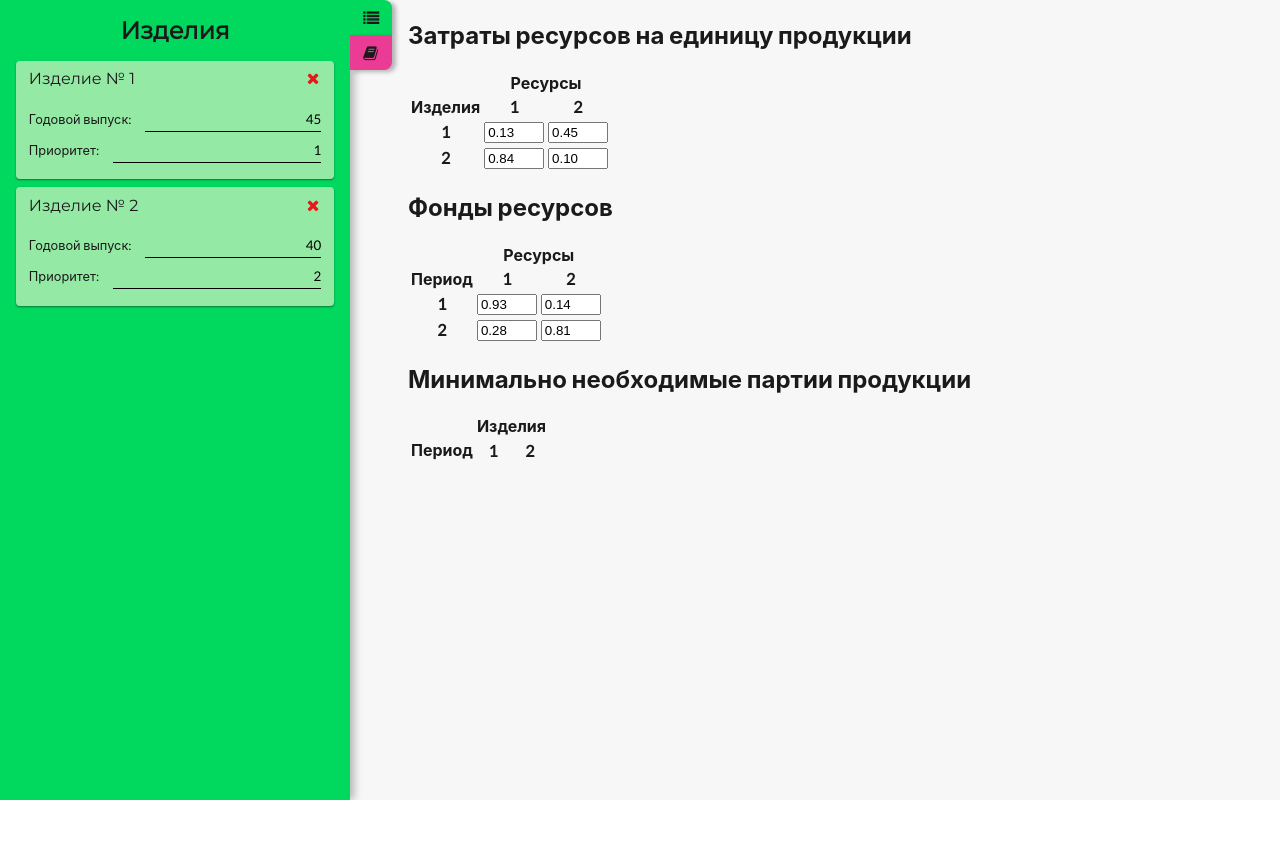
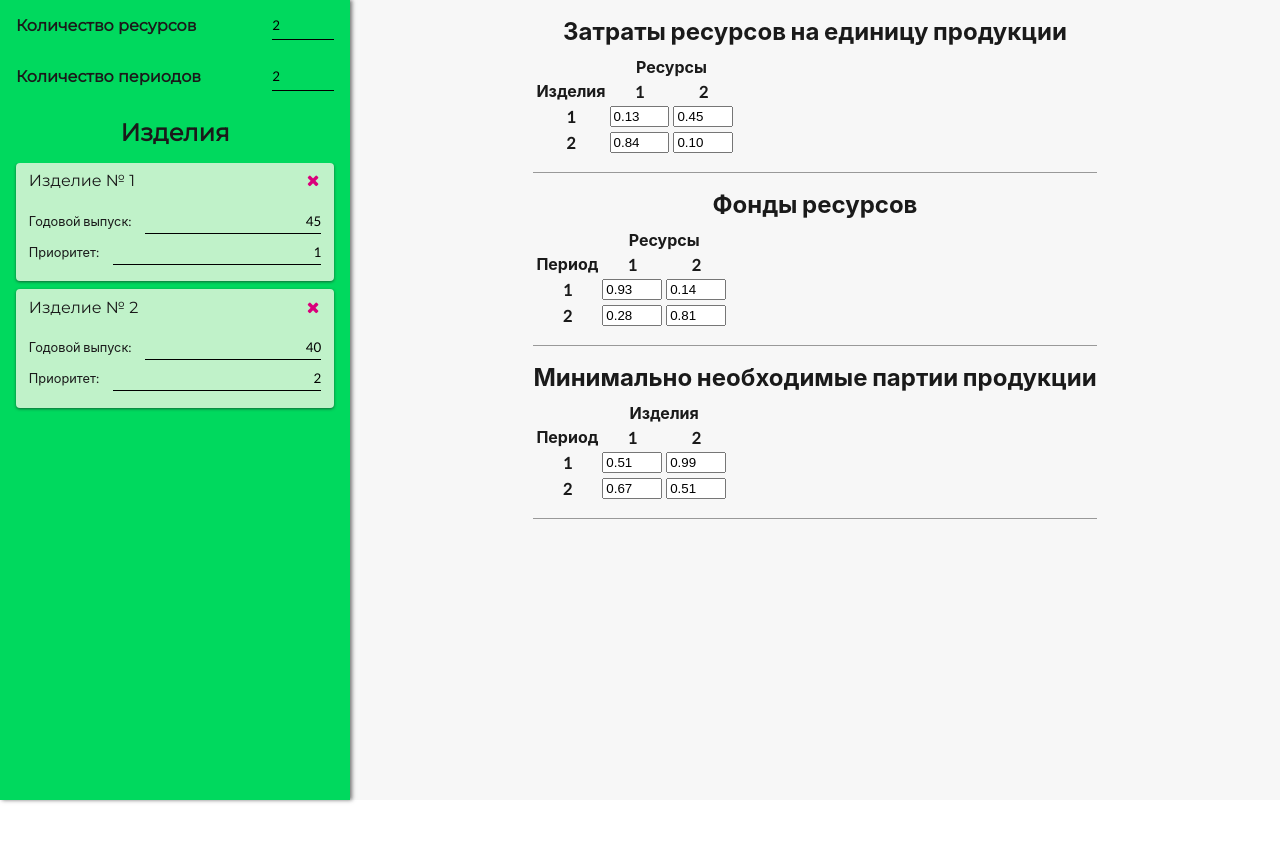
Before and after one commit to PlumpAlbert/kachan_1, a React (Create React App) app: page / in a window 1280 px wide. Shown: the top 842 px of the page. Before the commit the page ends 800 px from the top, so only its background shows below. Built offline with nearby package versions, Linux system fonts and the light colour scheme.

Commit message:
Le finale de markup

```diff
--- a/src/components/Product.jsx
+++ b/src/components/Product.jsx
@@ -3,11 +3,11 @@ import PropTypes from "prop-types";
 
 import "../styles/Product.scss";
 
-const Product = ({ name, priority, production, onChanged }) => (
+const Product = ({ id, priority, production, onChanged, onDelete }) => (
   <div className="product">
     <div className="product-line">
-      <p className="product-name">{name}</p>
-      <i className="fa fa-times" />
+      <p className="product-name">{`Изделие № ${id + 1}`}</p>
+      <i className="fa fa-times" onClick={() => onDelete(id)} />
     </div>
     <div className="product-body">
       <p className="product-line">
@@ -15,10 +15,11 @@ const Product = ({ name, priority, production, onChanged }) => (
         <input
           type="text"
           className="body-value"
-          onBlur={
-            onChanged && (e => onChanged("production", e.currentTarget.value))
+          onChange={
+            onChanged &&
+            (e => onChanged(id, "production", e.currentTarget.value))
           }
-          defaultValue={production}
+          value={production}
         />
       </p>
       <p className="product-line">
@@ -26,10 +27,10 @@ const Product = ({ name, priority, production, onChanged }) => (
         <input
           type="text"
           className="body-value"
-          onBlur={
-            onChanged && (e => onChanged("priority", e.currentTarget.value))
+          onChange={
+            onChanged && (e => onChanged(id, "priority", e.currentTarget.value))
           }
-          defaultValue={priority}
+          value={priority}
         />
       </p>
     </div>
@@ -37,7 +38,7 @@ const Product = ({ name, priority, production, onChanged }) => (
 );
 
 Product.propTypes = {
-  name: PropTypes.string.isRequired,
+  id: PropTypes.number.isRequired,
   priority: PropTypes.number.isRequired,
   production: PropTypes.number.isRequired,
   onChanged: PropTypes.func
--- a/src/components/Resource.jsx
+++ /dev/null
@@ -1,5 +0,0 @@
-import React from "react";
-
-const Resource = () => null;
-
-export default Resource;
--- a/src/controllers/App.jsx
+++ b/src/controllers/App.jsx
@@ -2,20 +2,56 @@ import "../styles/App.scss";
 
 import React from "react";
 import Product from "../components/Product";
-import Resource from "../components/Resource";
 
 class App extends React.PureComponent {
   state = {
     products: [
-      { name: "Изделие № 1", production: 45.0, priority: 1 },
-      { name: "Изделие № 2", production: 40.0, priority: 2 }
+      { id: 0, production: 45.0, priority: 1 },
+      { id: 1, production: 40.0, priority: 2 }
     ],
-    resources: [
-      { name: "Изделие № 1", production: 45.0, priority: 1 },
-      { name: "Изделие № 2", production: 40.0, priority: 2 }
-    ],
-    periods: 2,
-    currentList: "products"
+    resources: 2,
+    periods: 2
+  };
+
+  productChanged = (id, property, newValue) => {
+    if (/^\d+(\.\d+)*$/.test(newValue)) {
+      this.setState(state => ({
+        ...state,
+        products: [
+          ...state.products.slice(0, id),
+          {
+            ...state.products[id],
+            [property]: Number(newValue)
+          },
+          ...state.products.slice(id + 1)
+        ]
+      }));
+    }
+  };
+
+  deleteProduct = id =>
+    this.setState(state => ({
+      ...state,
+      products: [
+        ...state.products.slice(0, id),
+        ...state.products.slice(id + 1)
+      ]
+    }));
+
+  resourcesChanged = e => {
+    const newValue = Number(e.currentTarget.value);
+    if (newValue < 1) {
+      return this.setState({ resources: 1 });
+    }
+    this.setState({ resources: newValue });
+  };
+
+  periodsChanged = e => {
+    const newValue = Number(e.currentTarget.value);
+    if (newValue < 1) {
+      return this.setState({ periods: 1 });
+    }
+    this.setState({ periods: newValue });
   };
 
   render() {
@@ -23,28 +59,35 @@ class App extends React.PureComponent {
     return (
       <div className="app">
         <div className="side-panel">
-          <div className={`list list-${currentList}`}>
-            <h2 className="list-header">
-              {currentList === "products" ? "Изделия" : "Ресурсы"}
-            </h2>
+          <div className="block">
+            <p className="block-header">Количество ресурсов</p>
+            <input
+              type="number"
+              className="block-input"
+              onChange={this.resourcesChanged}
+              value={resources}
+            />
+          </div>
+          <div className="block">
+            <p className="block-header">Количество периодов</p>
+            <input
+              type="number"
+              className="block-input"
+              onChange={this.periodsChanged}
+              value={periods}
+            />
+          </div>
+          <div className="list">
+            <h2 className="list-header">Изделия</h2>
             <div className={`wrapper wrapper-${currentList}`}>
-              {currentList === "products"
-                ? products.map(v => Product(v))
-                : resources.map(v => Resource(v))}
-            </div>
-          </div>
-          <div className="options">
-            <div
-              className="option option-products"
-              onClick={() => this.setState({ currentList: "products" })}
-            >
-              <i className="fa fa-list" />
-            </div>
-            <div
-              className="option option-resources"
-              onClick={() => this.setState({ currentList: "resources" })}
-            >
-              <i className="fa fa-book" />
+              {products.map(v => (
+                <Product
+                  key={`product-${v.id}`}
+                  onChanged={this.productChanged}
+                  onDelete={this.deleteProduct}
+                  {...v}
+                />
+              ))}
             </div>
           </div>
         </div>
@@ -57,11 +100,13 @@ class App extends React.PureComponent {
               <thead>
                 <tr>
                   <th></th>
-                  <th colspan={resources.length}>Ресурсы</th>
+                  <th colSpan={resources}>Ресурсы</th>
                 </tr>
                 <tr>
-                  <th colspan={1}>Изделия</th>
-                  {resources.map((v, i) => (
+                  <th colSpan={1}>Изделия</th>
+                  {Array(resources)
+                    .fill(0)
+                    .map((v, i) => (
                       <th key={`consumption-header-${i}`}>{i + 1}</th>
                     ))}
                 </tr>
@@ -71,7 +116,9 @@ class App extends React.PureComponent {
                   return (
                     <tr key={`consumption-row-${i}`}>
                       <th>{i + 1}</th>
-                      {resources.map((col, j) => (
+                      {Array(resources)
+                        .fill(0)
+                        .map((col, j) => (
                           <td key={`consumption-col-${j}`}>
                             <input
                               className="table-input"
@@ -93,11 +140,13 @@ class App extends React.PureComponent {
               <thead>
                 <tr>
                   <th></th>
-                  <th colspan={resources.length}>Ресурсы</th>
+                  <th colSpan={resources}>Ресурсы</th>
                 </tr>
                 <tr>
                   <th>Период</th>
-                  {resources.map((v, i) => (
+                  {Array(resources)
+                    .fill(0)
+                    .map((v, i) => (
                       <th key={`fonds-header-${i}`}>{i + 1}</th>
                     ))}
                 </tr>
@@ -106,7 +155,9 @@ class App extends React.PureComponent {
                 {new Array(periods).fill(0).map((row, i) => (
                   <tr key={`fonds-row-${i}`}>
                     <th>{i + 1}</th>
-                    {resources.map((v, j) => (
+                    {Array(resources)
+                      .fill(0)
+                      .map((v, j) => (
                         <td key={`fonds-col-${j}`}>
                           <input
                             className="table-input"
@@ -129,20 +180,27 @@ class App extends React.PureComponent {
               <thead>
                 <tr>
                   <th></th>
-                  <th colspan={products.length}>Изделия</th>
+                  <th colSpan={products.length}>Изделия</th>
                 </tr>
                 <tr>
                   <th>Период</th>
                   {products.map((v, i) => (
-                    <th className={`parties-header-${i}`}>{i + 1}</th>
+                    <th key={`parties-header-${i}`}>{i + 1}</th>
                   ))}
                 </tr>
               </thead>
               <tbody>
                 {new Array(periods).fill(0).map((row, i) => (
                   <tr key={`parties-row-${i}`}>
+                    <th>{i + 1}</th>
                     {products.map((col, j) => (
-                      <td key={`parties-col-${j}`}></td>
+                      <td key={`parties-col-${j}`}>
+                        <input
+                          type="number"
+                          className="table-input"
+                          defaultValue={Math.random().toFixed(2)}
+                        />
+                      </td>
                     ))}
                   </tr>
                 ))}
--- a/src/styles/App.scss
+++ b/src/styles/App.scss
@@ -1,13 +1,5 @@
 @import "./mixins.scss";
-$white: hsl(0, 0%, 97%);
-$grey: hsl(0, 0%, 27%);
-$black: hsl(0, 0%, 10%);
-$accent-dark: #009b0f;
-$accent: #00d95e;
-$accent-light: #94eaa5;
-$secondary-dark: #d9007b;
-$secondary: #ea3b95;
-$secondary-light: #ef8fc3;
+@import "./colors.scss";
 
 .app {
   display: flex;
@@ -24,42 +16,37 @@ $secondary-light: #ef8fc3;
 }
 
 .side-panel {
-  position: relative;
-  margin-right: calc(42px + 1rem);
-  .options {
-    position: absolute;
-    top: 0;
-    right: -42px;
-    z-index: 0;
+  min-width: 350px;
+  width: 20%;
+  background: $accent;
+  box-shadow: 2px 0 4px rgba($black, 0.6);
 
-    .option {
-      color: $black;
-      padding: 0.5rem 0.8rem;
-      box-shadow: 4px 2px 4px rgba($black, 0.3);
-      &:first-child {
-        border-radius: 0 0.5rem 0 0;
+  .block {
+    display: flex;
+    align-items: center;
+    justify-content: space-between;
+    padding: 0 1rem;
+    .block-header {
+      font-family: "Montserrat", "Lato", sans-serif;
+      font-weight: bold;
     }
-      &:last-child {
-        border-radius: 0 0 0.5rem 0;
-      }
-
-      &-products {
-        background: $accent;
-      }
-      &-resources {
-        background: $secondary;
+    .block-input {
+      background: inherit;
+      font-family: inherit;
+      width: 8ch;
+      padding: 0.4rem 0;
+      border: 0;
+      border-bottom: 1px solid;
+      &:focus {
+        border-bottom-color: $secondary;
       }
     }
   }
 }
 
 .list {
-  // @include scrollbars(4px, $grey);
   display: flex;
   flex-direction: column;
-  min-width: 350px;
-  width: 20%;
-  box-shadow: 4px 0 8px rgba($black, 0.3);
 
   &-header {
     font-family: "Montserrat", "Lato", sans-serif;
@@ -67,20 +54,9 @@ $secondary-light: #ef8fc3;
     text-align: center;
   }
 
-  &-products {
-    @include scrollbars(3px, $accent-dark, $accent-light);
-    background: $accent;
   .product {
     color: $black;
     background: $accent-light;
-    }
-  }
-  &-resources {
-    @include scrollbars(3px, $secondary-dark, $secondary-light);
-    background: $secondary;
-    .product {
-      background: $secondary-light;
-    }
   }
 
   .wrapper {
@@ -98,6 +74,18 @@ $secondary-light: #ef8fc3;
   }
 }
 
+.content {
+  margin: 0 auto;
+  padding: 0 4rem;
+  overflow-y: auto;
+  .table-wrapper {
+    border-bottom: 1px solid $grey;
+    padding: 1rem 0;
+  }
+  .content-header {
+    text-align: center;
+    margin: 0 0 0.5rem;
+  }
   .table {
     th {
       text-align: center;
@@ -106,3 +94,4 @@ $secondary-light: #ef8fc3;
       width: 7ch;
     }
   }
+}
--- a/src/styles/Product.scss
+++ b/src/styles/Product.scss
@@ -1,15 +1,17 @@
+@import "./colors.scss";
+
 .product {
-  background: #ffffff;
+  background: $white;
   display: flex;
   flex-direction: column;
   border-radius: 0.25rem;
-  box-shadow: 0 1px 2px hsla(0, 0%, 10%, 0.53);
+  box-shadow: 0 1px 3px rgba($black, 0.6);
   padding: 0.4rem 0.8rem;
   min-width: 200px;
   cursor: default;
 
   .fa-times {
-    color: hsl(0, 80%, 50%);
+    color: $secondary-dark;
     cursor: pointer;
     padding: 2px;
     box-sizing: border-box;
@@ -51,9 +53,8 @@
       border-bottom: 1px solid;
       text-align: right;
       flex: 1;
-
       &:focus {
-        border-bottom-color: hsl(205, 50%, 60%);
+        border-bottom-color: $secondary;
       }
     }
   }
--- /dev/null
+++ b/src/styles/colors.scss
@@ -0,0 +1,9 @@
+$white: hsl(0, 0%, 97%);
+$grey: hsl(0, 0%, 60%);
+$black: hsl(0, 0%, 10%);
+$accent-dark: #009b0f;
+$accent: #00d95e;
+$accent-light: #c0f2c9;
+$secondary-dark: #d9007b;
+$secondary: #ea3b95;
+$secondary-light: #f4bbdb;
```
Lines whose indentation alone changed are shown as unchanged.
